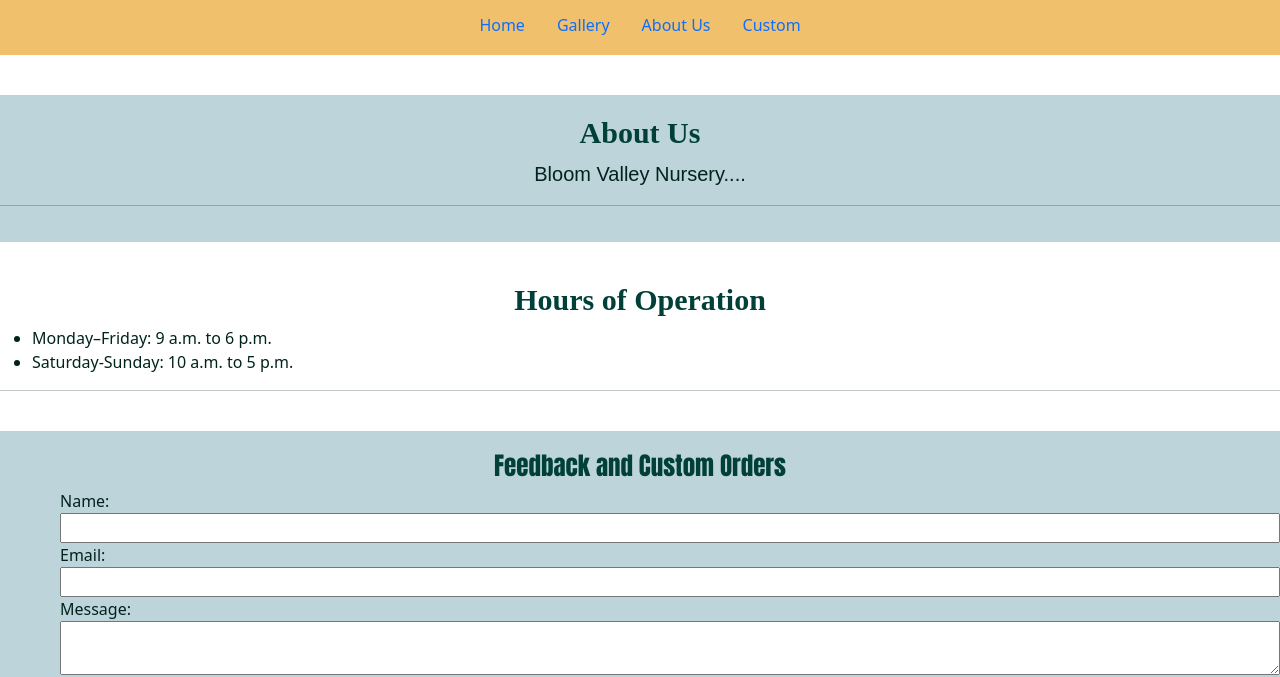
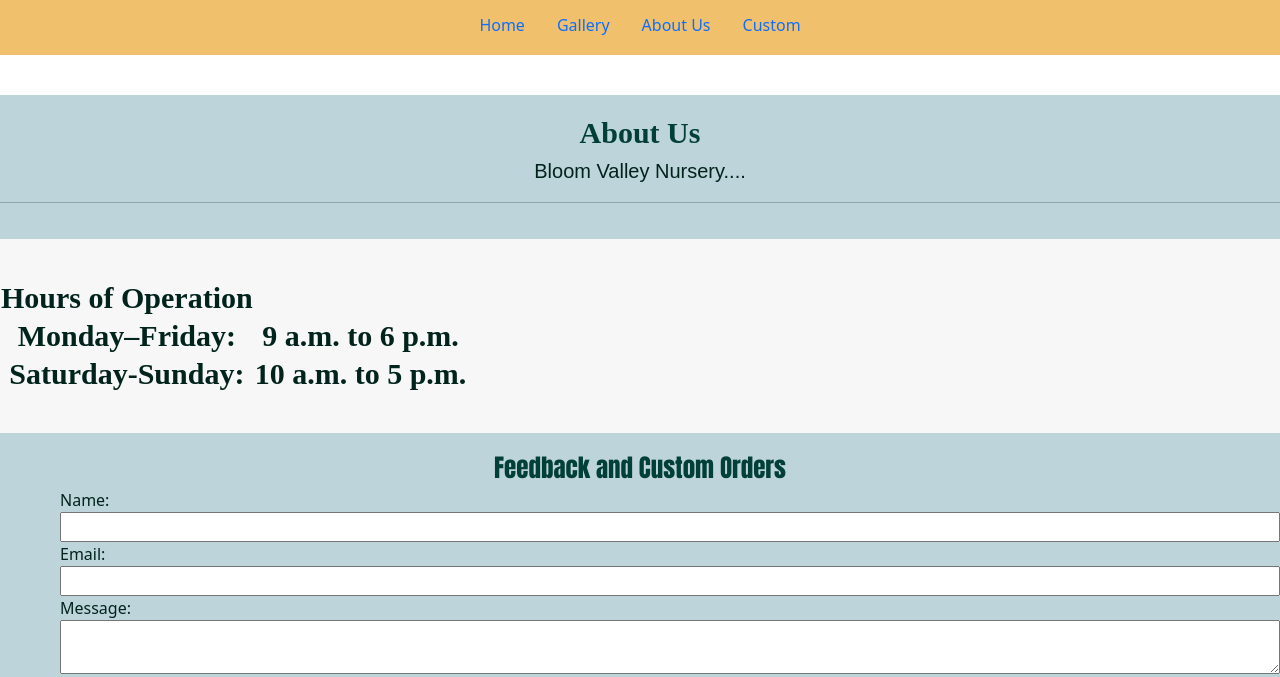
Before and after one commit to akeight/Web-Dev-Touchstone-Project, a website built with Vite: page aboutUs.html in a window 1280 px wide. Shown: the part 156-833 px from the top of the page. Built offline with nearby package versions, Linux system fonts and the light colour scheme.

Commit message:
Update to copy and styles.

```diff
--- a/aboutUs.html
+++ b/aboutUs.html
@@ -39,12 +39,25 @@
           <hr>
       </section>
       <section class="hours">
-        <h2>Hours of Operation</h2>
-          <ul>
-            <li>Monday–Friday: 9 a.m. to 6 p.m.</li>
-            <li>Saturday-Sunday: 10 a.m. to 5 p.m.</li>
-          </ul>
-          <hr>
+        <h2>
+          <table>
+            <thead>
+              <tr>
+              <th> Hours of Operation</th>
+              </tr>
+            </thead>
+            <tbody>
+              <tr>
+                <td>Monday–Friday: </td>
+                <td>9 a.m. to 6 p.m.</td>
+              </tr>
+              <tr>
+                <td>Saturday-Sunday:</td>
+                <td>10 a.m. to 5 p.m.</td>
+              </tr>
+            </tbody>
+          </table>
+        </h2>
       </section>
       <section class="feedback">
         <h3>Feedback and Custom Orders</h3>
--- a/styles.css
+++ b/styles.css
@@ -114,6 +114,7 @@
   font-family: 'Times New Roman', serif;
   font-size: 30px;
   font-weight: bold;
+  margin-bottom: 5px;
 }
 
 h3 {
@@ -122,6 +123,7 @@
   font-family: 'Impact', sans-serif;
   font-size: 25px;
   font-weight: bold;
+  margin-bottom: 5px;
 }
 
 p {
@@ -129,6 +131,8 @@
   justify-content: center;
   font-family: 'Calibiri Normal', sans-serif;
   font-size: 20px;
+  text-align: center;
+  margin-bottom: 5px;
 }
 
 .addToCart,
@@ -290,8 +294,13 @@
   }
 }
 
-main {
-  display: contents;
+table {
+  justify-content: center;
+  align-items: center;
+}
+
+thead {
+  justify-content: center;
 }
 
 .feedback-form {
```
Also changed, not shown: custom.html (+2 -2 lines), index.html (+13 -3 lines).
